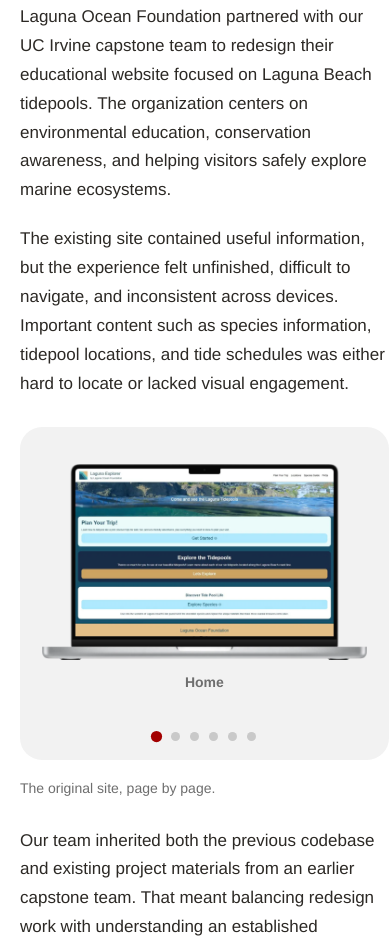
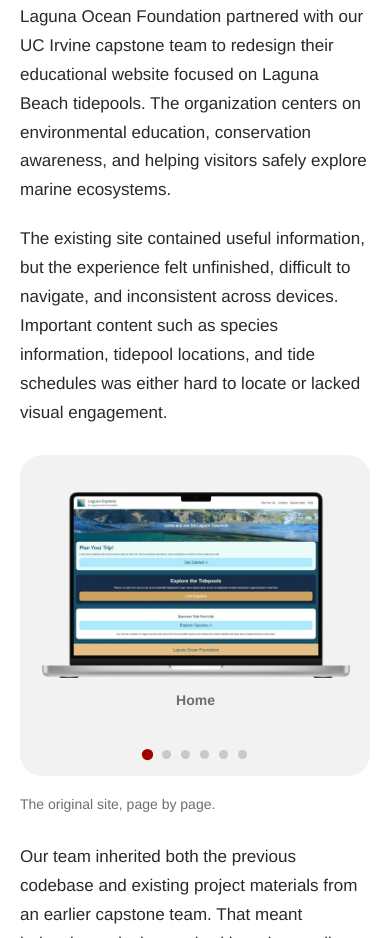
Before and after one commit to ethanmandel/portfolio, a plain HTML site: page laguna.html in a window 390 px wide. Shown: the part 1062-2000 px from the top of the page. Drawn offline with Linux system fonts and the light colour scheme.

Commit message:
Fix case study pages overflowing the screen on iPhone
Safari sized the text column to the full width of the swipeable phone
rows. Columns are now capped at the screen width and the rows scroll
inside them.

```diff
--- a/css/case-study.css
+++ b/css/case-study.css
@@ -30,13 +30,13 @@
 
 /* BODY: sticky contents + reading column */
 .cs-body { background: #fff; }
-.cs-body .wrap { display: grid; grid-template-columns: 200px 1fr; gap: 72px; }
+.cs-body .wrap { display: grid; grid-template-columns: 200px minmax(0, 1fr); gap: 72px; }
 .toc { position: sticky; top: calc(var(--nav-h) + 40px); align-self: start; display: grid; gap: 10px; font-size: 14px; }
 .toc p { font-size: 12px; font-weight: 700; letter-spacing: .12em; text-transform: uppercase; color: var(--muted); margin-bottom: 6px; }
 .toc a { color: var(--muted); padding-left: 12px; border-left: 2px solid transparent; transition: color .2s, border-color .2s; }
 .toc a:hover { color: var(--ink); }
 .toc a[aria-current] { color: var(--ink); border-color: var(--red); }
-.cs-content { max-width: 820px; display: grid; gap: 96px; }
+.cs-content { max-width: 820px; display: grid; grid-template-columns: minmax(0, 1fr); gap: 96px; }
 .cs-section { scroll-margin-top: calc(var(--nav-h) + 32px); }
 .cs-section .h2 { margin-bottom: 24px; }
 .prose { display: grid; gap: 20px; font-size: 18px; line-height: 1.7; color: var(--body); max-width: 680px; }
@@ -65,7 +65,7 @@
 .rows dd { color: var(--muted); }
 
 /* Building blocks used by the longer case studies */
-.flow { display: grid; gap: 28px; }
+.flow { display: grid; grid-template-columns: minmax(0, 1fr); gap: 28px; }
 .h3 { font-size: 20px; font-weight: 700; letter-spacing: -.01em; margin-top: 12px; }
 .media { background: var(--silver); border-radius: 22px; padding: 6%; display: grid; place-items: center; }
 /* most screenshots sit on white; multiply lets the silver show through */
@@ -127,7 +127,7 @@
 
 /* Remembra: iPhone mockups (mockuphone frames with transparent backgrounds) */
 .lineup--mock img { border-radius: 0; }
-.features--stack { grid-template-columns: 1fr; gap: 72px; }
+.features--stack { grid-template-columns: minmax(0, 1fr); gap: 72px; }
 .features--stack .feature p { max-width: 600px; }
 .mock-fan, .mock-swipe, .mock-states, .mock-seq { background: var(--silver); border-radius: 22px; margin-bottom: 18px; }
 .mock-fan img, .mock-swipe img, .mock-states img, .mock-seq img { filter: drop-shadow(0 14px 20px rgba(0,0,0,.16)); }
@@ -211,6 +211,12 @@
 .lag-open figure { margin: 0; }
 .lag-open img { width: 100%; }
 
+/* Keep every column to the screen width. Safari sizes a plain 1fr column to its widest
+   content, so the scrollable phone rows were pushing the whole page wider than the phone. */
+.cs-body .wrap > *, .cs-content, .cs-content > *, .cs-section > *, .flow > *, .features > *, .gallery > *, figure { min-width: 0; }
+.mock-swipe, .mock-fan, .mock-states, .mock-seq, .compare, .lag-duo { max-width: 100%; overflow: hidden; }
+.mock-swipe__track { width: 100%; }
+
 /* TAKEAWAYS: red, like the About section on the homepage */
 .takeaways { background: var(--red); color: #fbf3f1; }
 .takeaways .eyebrow { color: rgba(255,255,255,.65); }
@@ -236,11 +242,11 @@
   .facts { grid-template-columns: 1fr 1fr; gap: 16px 20px; margin-top: 36px; padding-top: 18px; }
   .facts dt { font-size: 11px; margin-bottom: 4px; }
   .facts dd { font-size: 14px; }
-  .cs-body .wrap { grid-template-columns: 1fr; }
+  .cs-body .wrap { grid-template-columns: minmax(0, 1fr); }
   .toc { display: none; }
   .cs-content { gap: 72px; }
   .prose { font-size: 17px; }
-  .stats, .features, .gallery--2, .gallery--3, .paths, .quotes { grid-template-columns: 1fr; }
+  .stats, .features, .gallery--2, .gallery--3, .paths, .quotes { grid-template-columns: minmax(0, 1fr); }
   .mock-swipe__track::before, .mock-swipe__track::after { flex-basis: 21%; }
   .mock-swipe__slide { flex-basis: 50%; }
   .mock-states__phone { width: 52%; }
--- a/laguna.html
+++ b/laguna.html
@@ -10,7 +10,7 @@
   <meta property="og:image" content="https://mandelethan.com/images/home/og.jpg" />
   <link rel="icon" href="favicon.svg" type="image/svg+xml" />
   <link rel="stylesheet" href="css/site.css?v=2" />
-  <link rel="stylesheet" href="css/case-study.css?v=8" />
+  <link rel="stylesheet" href="css/case-study.css?v=9" />
 </head>
 <body>
 
```
Also changed, not shown: doorway.html (+1 -1 lines), momento.html (+1 -1 lines), remembra.html (+1 -1 lines).
